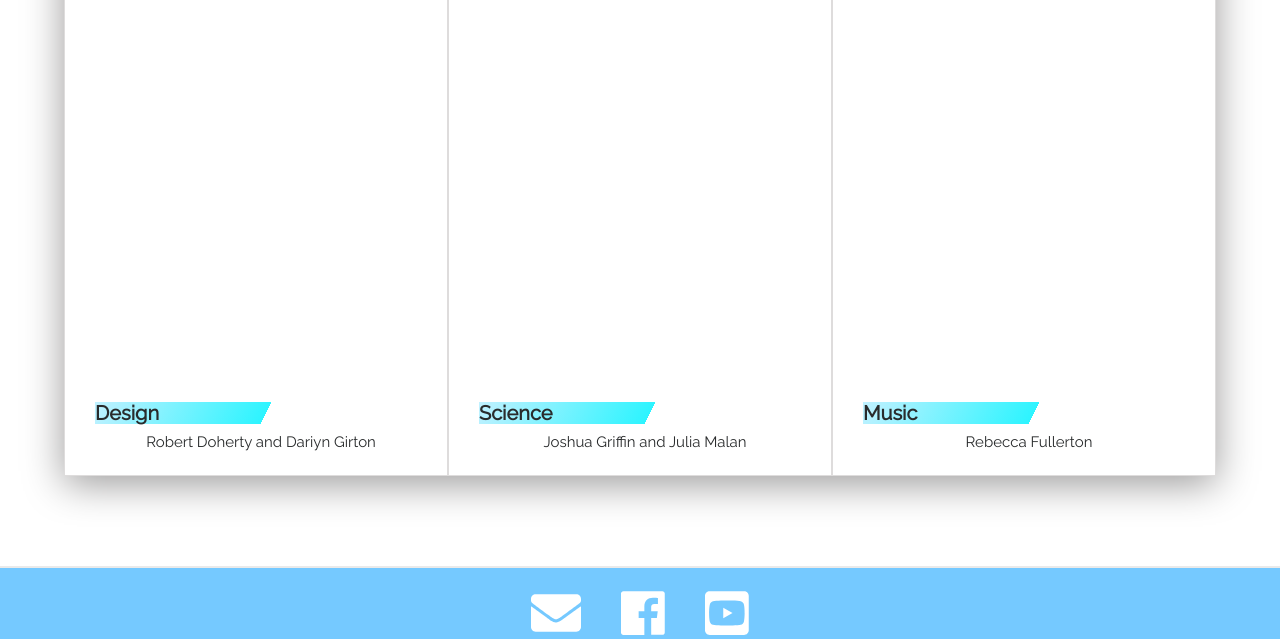
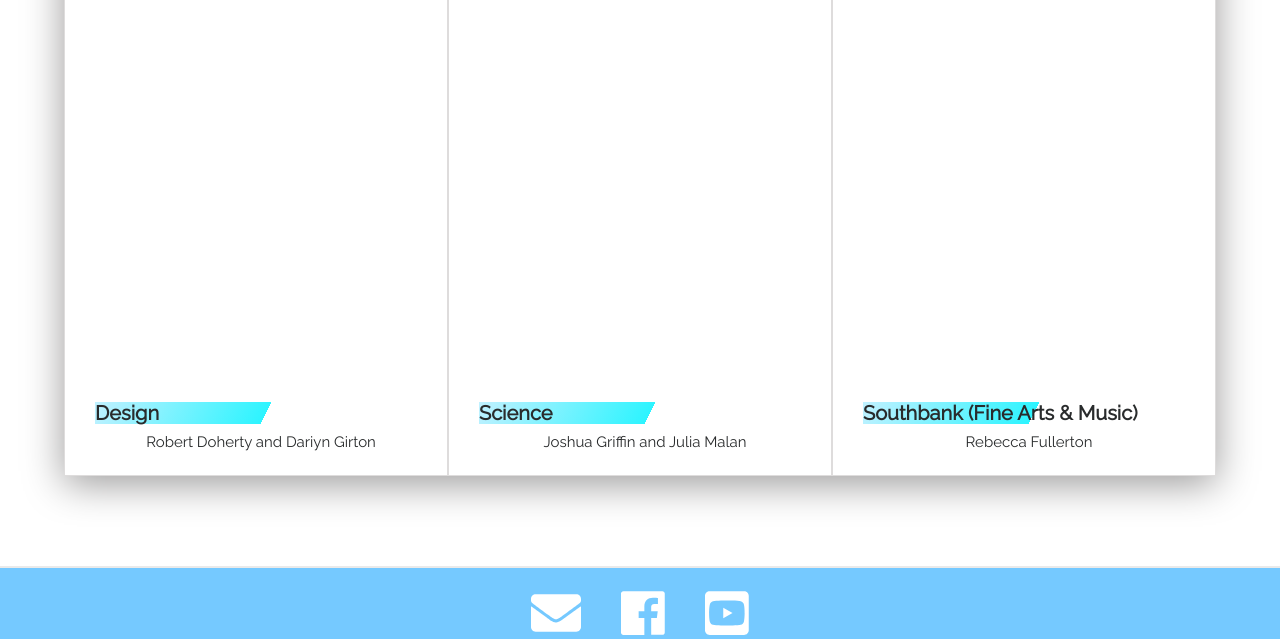
Before and after one commit to harryzhanga/cuwebsite, a PHP site: page /connect in a window 1280 px wide. Shown: the part 1777-2416 px from the top of the page. Run offline with PHP 8.4, Linux system fonts and the light colour scheme; some libraries are stand-ins or nearby versions.

Commit message:
changed music to Southbank...

```diff
--- a/connect/index.php
+++ b/connect/index.php
@@ -167,7 +167,7 @@
         </div>
         <div class = "faculty-leader">
             <div class = "faculty-leader__picture faculty-leader--music"></div>
-            <h2 class = "faculty-leader__faculty">Music</h2>
+            <h2 class = "faculty-leader__faculty">Southbank (Fine Arts & Music)</h2>
             <h3 class = "faculty-leader__names">Rebecca Fullerton</h2>
         </div>
 
```
